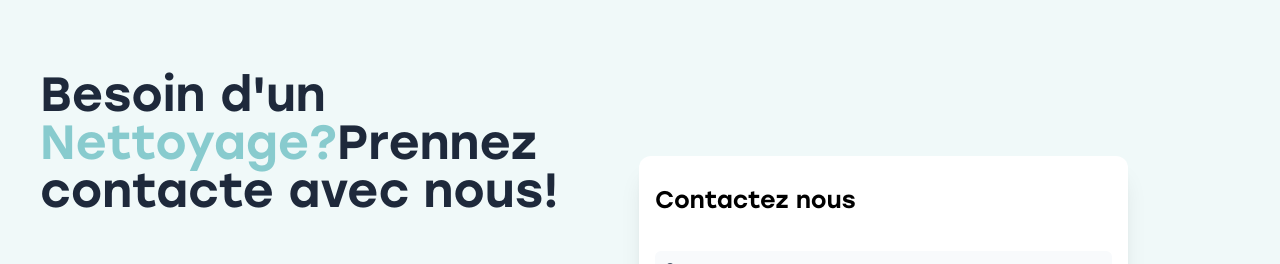
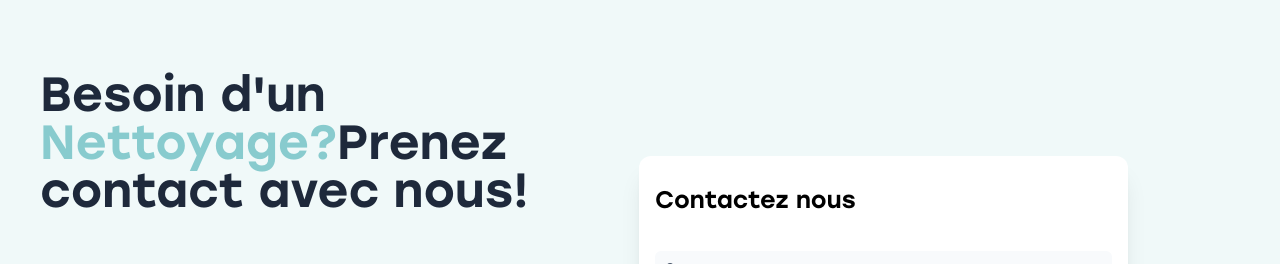
Before and after one commit to netproam/netpro, a Next.js app: page /contact in a window 1280 px wide. Shown: the part 130-394 px from the top of the page. Built offline with nearby package versions, Linux system fonts and the light colour scheme.

Commit message:
une meilleur version pour la version detailler des produits

```diff
--- a/src/components/section/ContactSection.tsx
+++ b/src/components/section/ContactSection.tsx
@@ -12,7 +12,7 @@ const ContactSection = () => {
 
         <div className=" w-full  gap-4 flex flex-col text-center lg:text-start py-10">
     <h3 className="text-3xl   self-center lg:self-start
-    leading-loose  lg:w-4/5 lg:text-5xl font-stolzl  text-slate-800">{`Besoin d'un`} <span className="text-[#88CBCE]">Nettoyage?</span>Prennez contacte avec nous!</h3>
+    leading-loose  lg:w-4/5 lg:text-5xl font-stolzl  text-slate-800">{`Besoin d'un`} <span className="text-[#88CBCE]">Nettoyage?</span>Prenez contact avec nous!</h3>
     </div>
     <div className="p-4 h-[600px] w-[800px] relative rounded-lg">
       <img className="object-cover absolute w-full h-full rounded-lg"
--- a/src/components/section/FourthSection.tsx
+++ b/src/components/section/FourthSection.tsx
@@ -38,7 +38,7 @@ else {
 <div className="flex flex-col gap-2 items-center justify-center lg:items-start ">
 <h4 className="text-sm font-semibold text-center  lg:text-start">Ce que nous apportons</h4>
 <h3 className="font-semibold tracking-tighter text-2xl w-4/5 lg:w-fit
- lg:text-5xl leading-relaxed text-center lg:text-start">Des solutions adaptés à vos besoins</h3>
+ lg:text-5xl leading-relaxed text-center lg:text-start">Des solutions adaptées à vos besoins</h3>
 <p className="pt-0 text-center lg:text-start ">{`Nous sommes à votre écoute pour vous fournir des solutions personalisées et adaptées pour libérer votre temps. `}</p>
 </div>
 
--- a/src/components/section/WelcomeSection.tsx
+++ b/src/components/section/WelcomeSection.tsx
@@ -29,7 +29,7 @@ id:"idTest",
 firstTitle:"L'entretien réinventer",
 title:`NET'PROS le choix de la qualité
 `,
-sousDescription:`car chaque entreprise à ses spécificités, nous vous offrons des services sur mesures, afin
+sousDescription:`car chaque entreprise à ses spécificités, nous vous offrons des services sur mesure, afin
 que vous n'ayez à payer que pour ceux que vous auriez besoin`}
 ,{
     title:`Net pros vous offre une collection de services qui seront s'adapter à vos besoins,
```
